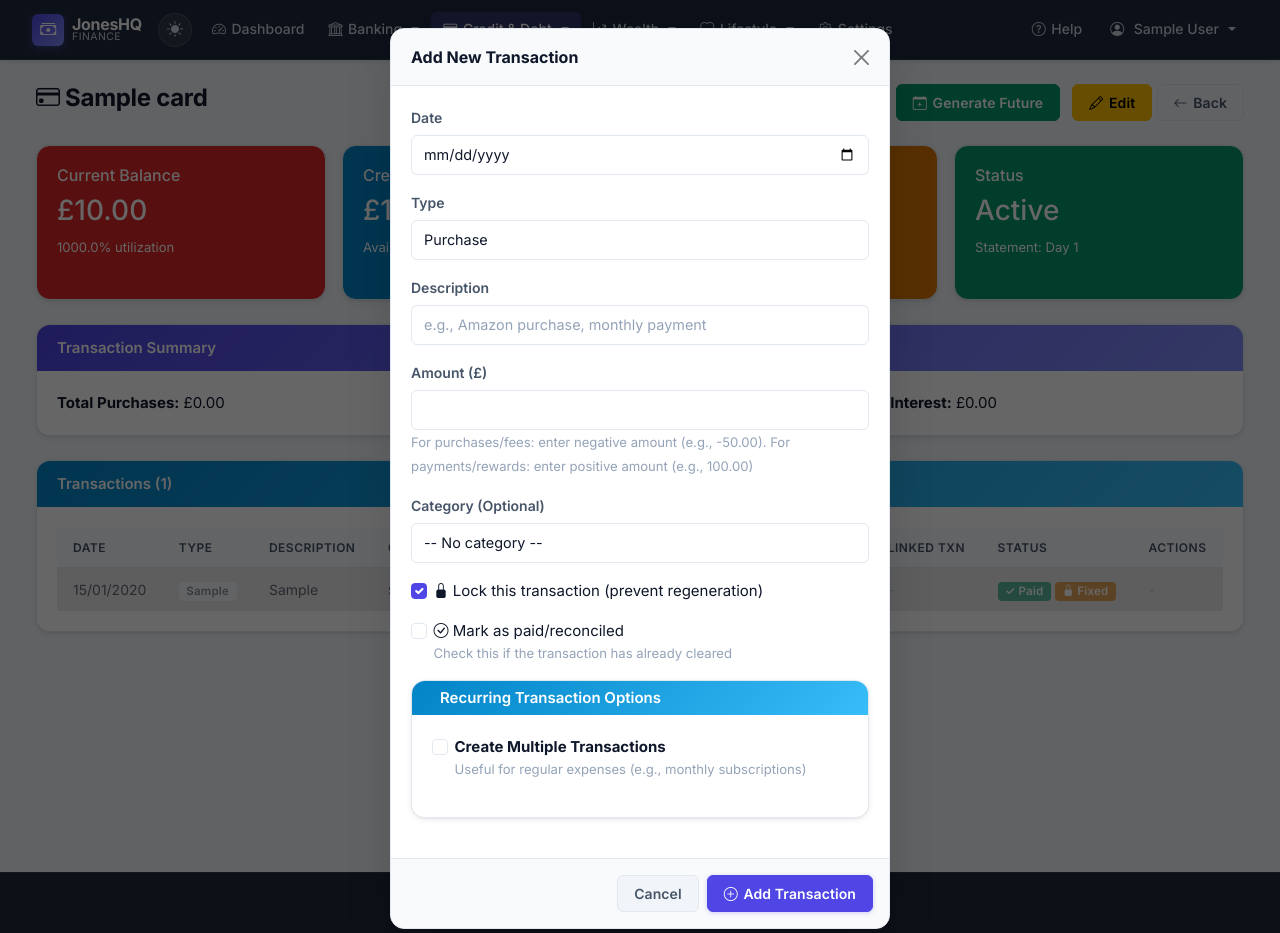
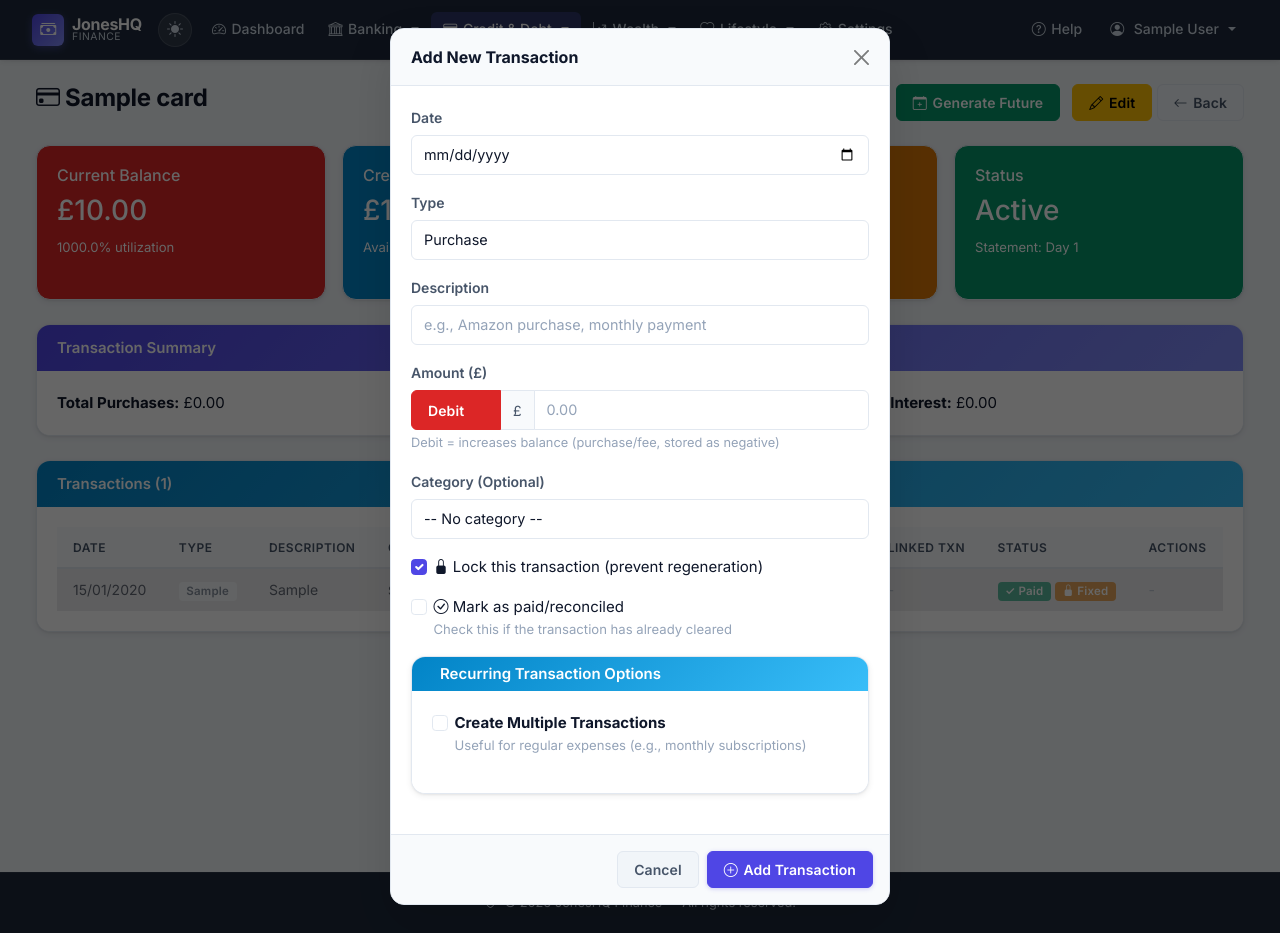
Before and after one commit to KeironTJ/JonesHQ-Finance, a Flask app: page /credit-cards/1 in a window 1280 px wide, after a click on "Add Transaction". Run offline with Flask 3, Linux system fonts and the light colour scheme; a user stored in the database is signed in; tables that the repository leaves empty hold one stand-in row (values such as "Sample post"); parts of the project's set-up code (start-up, migrations or seed data) failed here and were passed over; some libraries are stand-ins or nearby versions.

Commit message:
improve: enhance transaction amount input with debit/credit toggle for better clarity

```diff
--- a/templates/credit_cards/detail.html
+++ b/templates/credit_cards/detail.html
@@ -311,9 +311,17 @@
                         <input type="text" class="form-control" id="add_txn_item" name="txn_item" placeholder="e.g., Amazon purchase, monthly payment" required>
                     </div>
                     <div class="mb-3">
-                        <label for="add_txn_amount" class="form-label">Amount (£)</label>
-                        <input type="number" class="form-control" id="add_txn_amount" name="txn_amount" step="0.01" required>
-                        <small class="text-muted">For purchases/fees: enter negative amount (e.g., -50.00). For payments/rewards: enter positive amount (e.g., 100.00)</small>
+                        <label class="form-label">Amount (£)</label>
+                        <div class="input-group">
+                            <button type="button" id="addCCAmountSignBtn" class="btn btn-danger" style="min-width:90px" onclick="toggleCCAmountSign('add')">
+                                Debit
+                            </button>
+                            <span class="input-group-text">£</span>
+                            <input type="text" inputmode="decimal" class="form-control" id="addCCAmountDisplay"
+                                   placeholder="0.00" required autocomplete="off" oninput="syncCCAmountHidden('add')">
+                        </div>
+                        <input type="hidden" id="addCCAmount" name="txn_amount">
+                        <small class="form-text text-muted" id="addCCAmountHint">Debit = increases balance (purchase/fee, stored as negative)</small>
                     </div>
                     <div class="mb-3">
                         <label for="add_category" class="form-label">Category (Optional)</label>
@@ -422,9 +430,17 @@
                         <input type="text" class="form-control" id="txn_item" name="txn_item" required>
                     </div>
                     <div class="mb-3">
-                        <label for="txn_amount" class="form-label">Amount (£)</label>
-                        <input type="number" class="form-control" id="txn_amount" name="txn_amount" step="0.01" required>
-                        <small class="text-muted">Positive = reduces debt (payment/reward), Negative = increases debt (purchase/fee)</small>
+                        <label class="form-label">Amount (£)</label>
+                        <div class="input-group">
+                            <button type="button" id="editCCAmountSignBtn" class="btn btn-danger" style="min-width:90px" onclick="toggleCCAmountSign('edit')">
+                                Debit
+                            </button>
+                            <span class="input-group-text">£</span>
+                            <input type="text" inputmode="decimal" class="form-control" id="editCCAmountDisplay"
+                                   placeholder="0.00" required autocomplete="off" oninput="syncCCAmountHidden('edit')">
+                        </div>
+                        <input type="hidden" id="editCCAmount" name="txn_amount">
+                        <small class="form-text text-muted" id="editCCAmountHint">Debit = increases balance (purchase/fee, stored as negative)</small>
                     </div>
                     <div class="form-check mb-3">
                         <input class="form-check-input" type="checkbox" id="add_txn_fixed" name="txn_fixed" value="1" checked>
@@ -531,6 +547,29 @@
 </div>
 
 <script>
+// ── CC Amount sign toggle ─────────────────────────────────────────────
+function toggleCCAmountSign(prefix) {
+    var btn = document.getElementById(prefix + 'CCAmountSignBtn');
+    var hint = document.getElementById(prefix + 'CCAmountHint');
+    if (btn.classList.contains('btn-danger')) {
+        btn.classList.replace('btn-danger', 'btn-success');
+        btn.textContent = 'Credit';
+        hint.textContent = 'Credit = reduces balance (payment/reward, stored as positive)';
+    } else {
+        btn.classList.replace('btn-success', 'btn-danger');
+        btn.textContent = 'Debit';
+        hint.textContent = 'Debit = increases balance (purchase/fee, stored as negative)';
+    }
+    syncCCAmountHidden(prefix);
+}
+
+function syncCCAmountHidden(prefix) {
+    var display = document.getElementById(prefix + 'CCAmountDisplay').value.replace(/[^0-9.]/g, '');
+    var btn = document.getElementById(prefix + 'CCAmountSignBtn');
+    var isDebit = btn.classList.contains('btn-danger');
+    document.getElementById(prefix + 'CCAmount').value = display ? (isDebit ? '-' + display : display) : '';
+}
+
 // Toggle account field visibility when transaction type changes in add modal
 function toggleAddAccountField() {
     const typeSelect = document.getElementById('add_txn_type');
@@ -547,6 +586,20 @@ function toggleAddAccountField() {
         accountField.style.display = 'none';
         accountSelect.value = '';
     }
+
+    // Auto-set Debit/Credit based on type
+    var btn = document.getElementById('addCCAmountSignBtn');
+    var hint = document.getElementById('addCCAmountHint');
+    if (typeSelect.value === 'Payment' || typeSelect.value === 'Reward') {
+        btn.classList.replace('btn-danger', 'btn-success');
+        btn.textContent = 'Credit';
+        hint.textContent = 'Credit = reduces balance (payment/reward, stored as positive)';
+    } else {
+        btn.classList.replace('btn-success', 'btn-danger');
+        btn.textContent = 'Debit';
+        hint.textContent = 'Debit = increases balance (purchase/fee, stored as negative)';
+    }
+    syncCCAmountHidden('add');
 }
 
 // Set up edit transaction modal
@@ -566,7 +619,20 @@ editTransactionModal.addEventListener('show.bs.modal', function (event) {
     document.getElementById('txn_date').value = txnDate;
     document.getElementById('txn_type').value = txnType;
     document.getElementById('txn_item').value = txnItem;
-    document.getElementById('txn_amount').value = parseFloat(txnAmount);
+    var amt = parseFloat(txnAmount);
+    var btn = document.getElementById('editCCAmountSignBtn');
+    var hint = document.getElementById('editCCAmountHint');
+    if (amt >= 0) {
+        btn.classList.replace('btn-danger', 'btn-success');
+        btn.textContent = 'Credit';
+        hint.textContent = 'Credit = reduces balance (payment/reward, stored as positive)';
+    } else {
+        btn.classList.replace('btn-success', 'btn-danger');
+        btn.textContent = 'Debit';
+        hint.textContent = 'Debit = increases balance (purchase/fee, stored as negative)';
+    }
+    document.getElementById('editCCAmountDisplay').value = Math.abs(amt).toFixed(2);
+    syncCCAmountHidden('edit');
     document.getElementById('txn_fixed').checked = txnFixed;
 });
 
```
